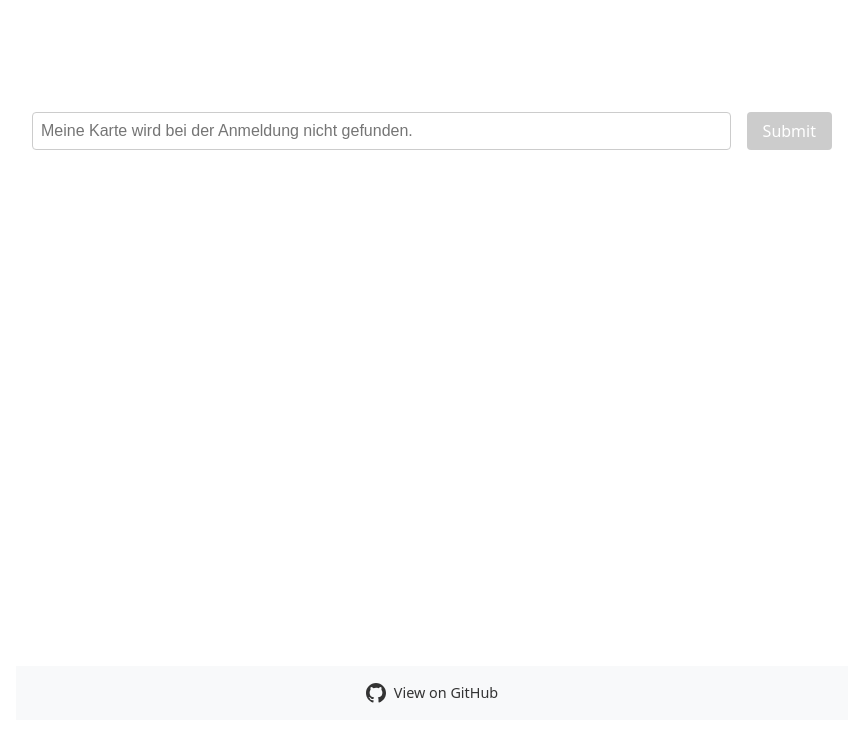
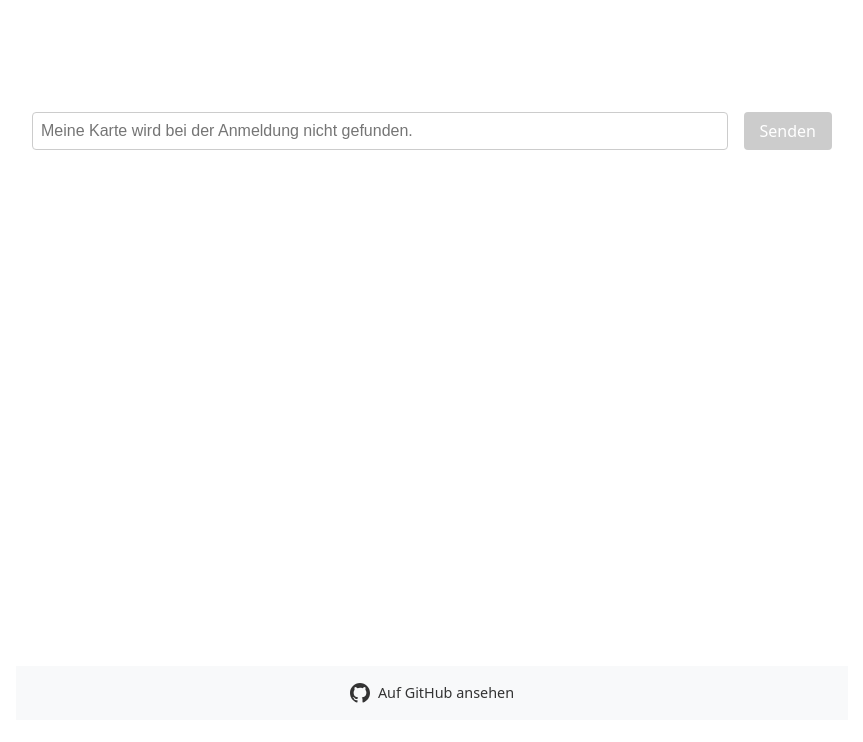
Before and after one commit to torstenwerner/support-chat, a Svelte app in the folder webapp/: page / in a window 1280 px wide. Shown: the top 742 px of the page, without its empty margins (208-1071 px from the left). Built offline with nearby package versions, Linux system fonts and the light colour scheme; no server answers.

Commit message:
translate

```diff
--- a/webapp/src/App.svelte
+++ b/webapp/src/App.svelte
@@ -34,7 +34,7 @@
           disabled={loading}
         />
         <button type="submit" disabled={loading || !prompt}>
-          {loading ? 'Please wait' : 'Submit'}
+          {loading ? 'Bitte warten...' : 'Senden'}
         </button>
       </div>
     </form>
--- a/webapp/src/lib/Footer.svelte
+++ b/webapp/src/lib/Footer.svelte
@@ -9,7 +9,7 @@
       <svg viewBox="0 0 24 24" class="github-icon" aria-hidden="true">
         <path d={githubLogo} fill="currentColor"></path>
       </svg>
-      <span>View on GitHub</span>
+      <span>Auf GitHub ansehen</span>
     </a>
   </div>
 </footer>
```
